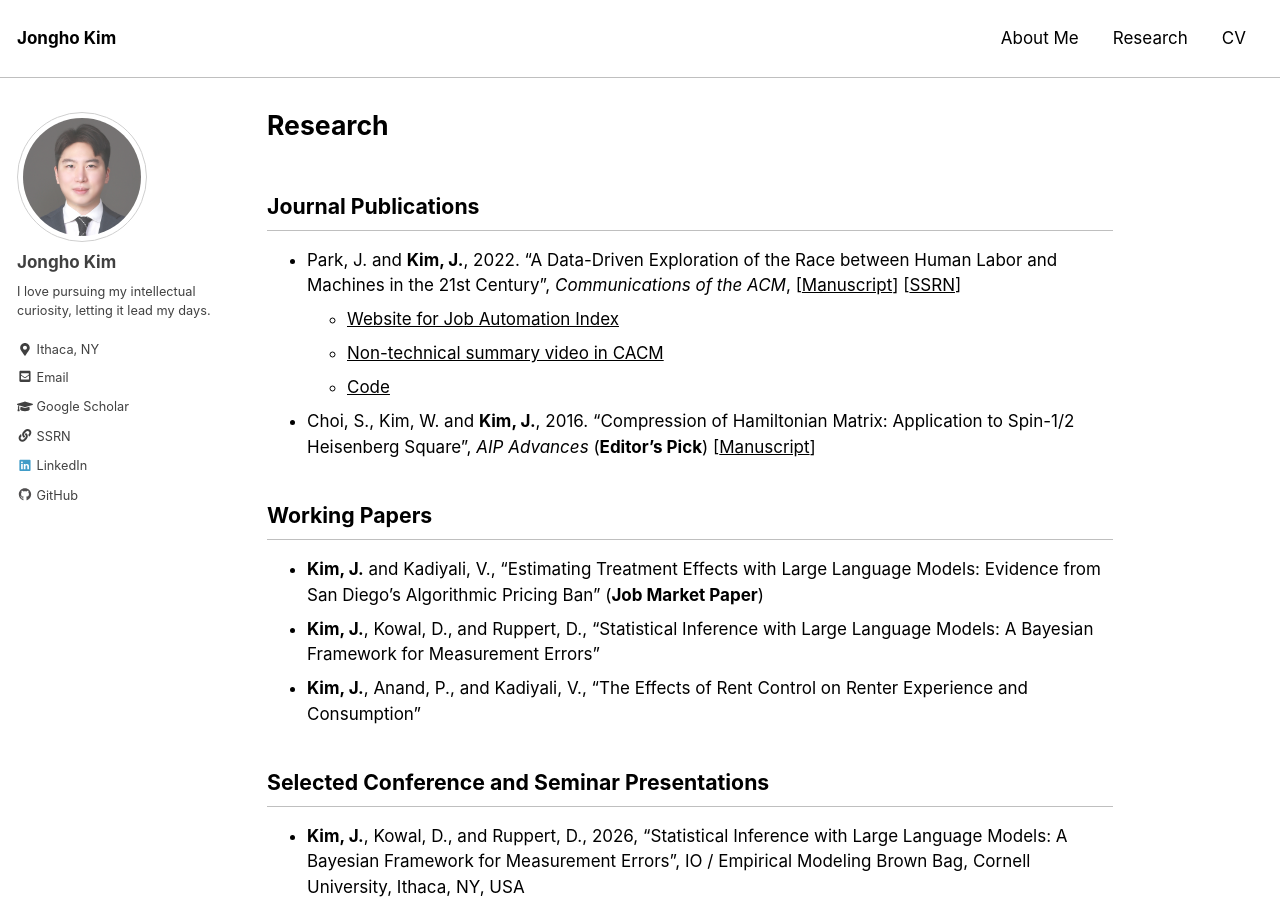
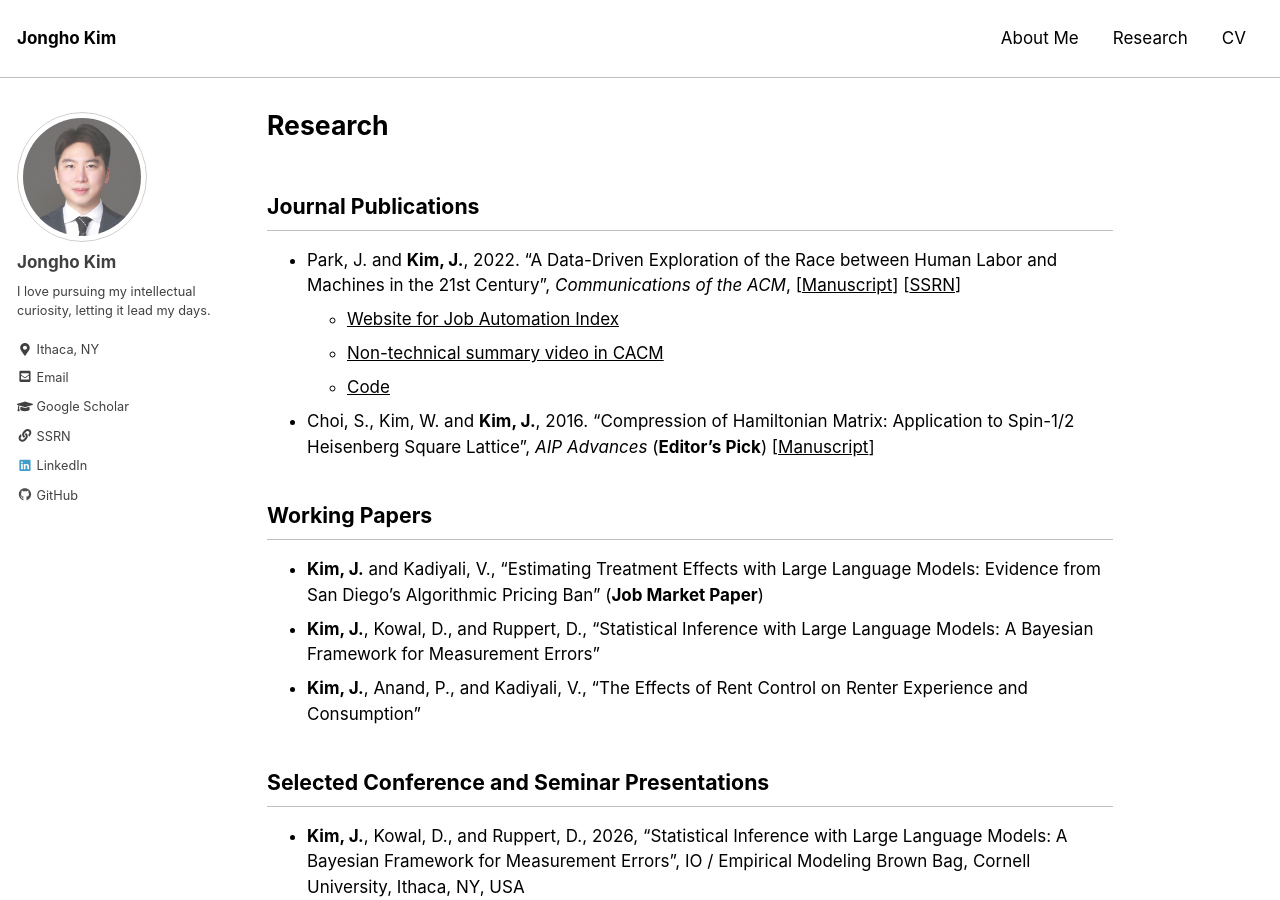
Before and after one commit to jonghkim/jonghkim.github.io, a Jekyll site: the page built from _pages/research.md, in a window 1280 px wide and 900 px high. Built offline with Jekyll 4.4.1, drawn with Linux system fonts in a browser that asks for light colours.

Commit message:
paper titl

```diff
--- a/_pages/research.md
+++ b/_pages/research.md
@@ -10,7 +10,7 @@ last_modified_at: 2021-03-28
   - [Website for Job Automation Index](https://jobautomationindex.com/)
   - [Non-technical summary video in CACM](https://vimeo.com/700520130)
   - [Code](https://github.com/jonghkim/job-automation-index)
-- Choi, S., Kim, W. and **Kim, J.**, 2016. “Compression of Hamiltonian Matrix: Application to Spin-1/2 Heisenberg Square”, *AIP Advances* (**Editor’s Pick**) [[Manuscript](https://aip.scitation.org/doi/pdf/10.1063/1.4963834?class=pdf)]
+- Choi, S., Kim, W. and **Kim, J.**, 2016. “Compression of Hamiltonian Matrix: Application to Spin-1/2 Heisenberg Square Lattice”, *AIP Advances* (**Editor’s Pick**) [[Manuscript](https://aip.scitation.org/doi/pdf/10.1063/1.4963834?class=pdf)]
 
 ## Working Papers
 - **Kim, J.** and Kadiyali, V., "Estimating Treatment Effects with Large Language Models: Evidence from San Diego's Algorithmic Pricing Ban" (**Job Market Paper**)
```
